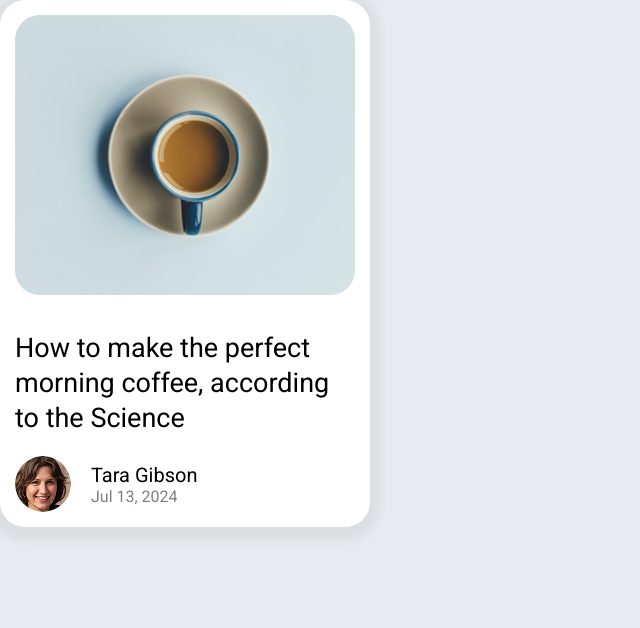
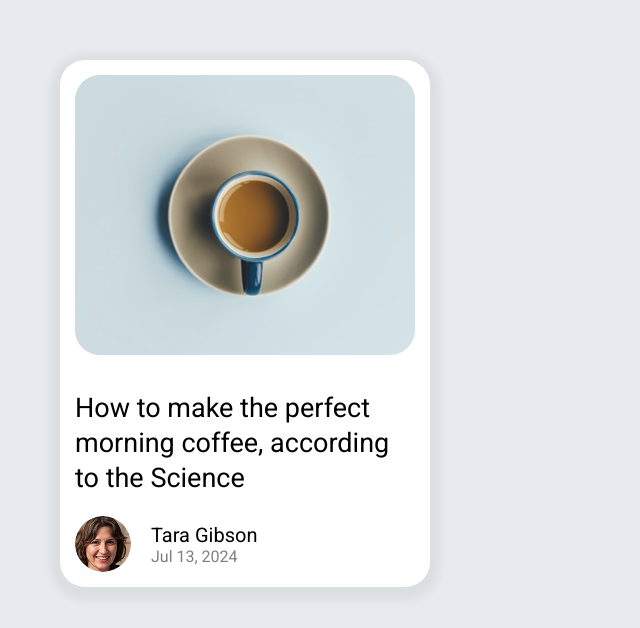
Before and after one commit to eikon-frontend-students/imd2-exercice-hebdomadaire-1-suleyman-qrs, a website built with Parcel: page src/index.html in a window 1280 px wide. Shown: the whole page, without its empty margins (0-640 px from the left). Built offline with nearby package versions, Linux system fonts and the light colour scheme; a web font is replaced by a local one.

Commit message:
added margins and background color for more resemblance to png

```diff
--- a/src/css/main.css
+++ b/src/css/main.css
@@ -12,6 +12,7 @@ body {
   font-family: "Roboto", sans-serif;
   background: #e7eaee;
   color: #000;
+  margin: 60px;
 }
 
 main {
```
